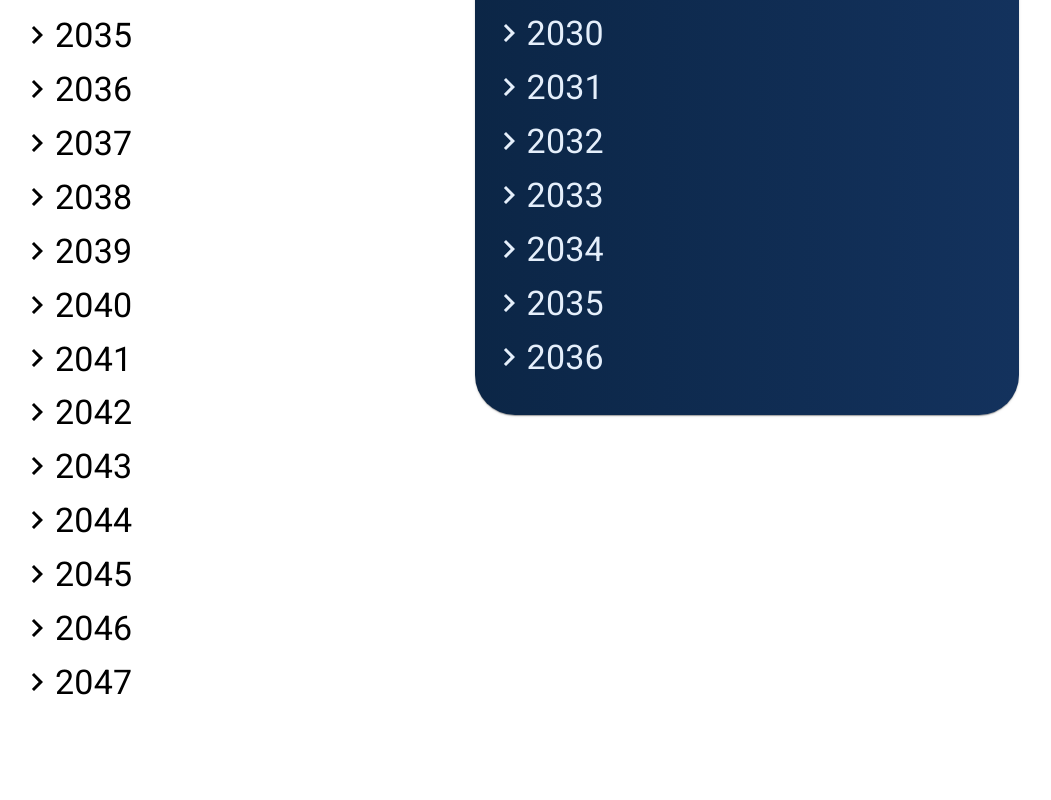
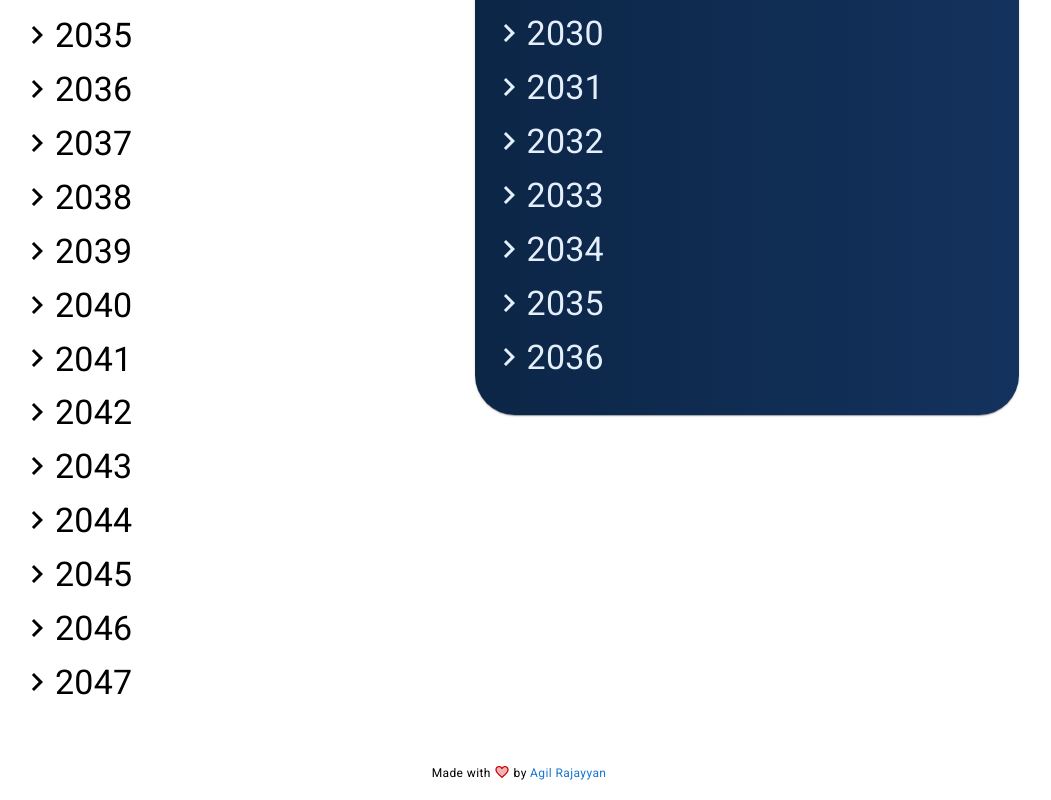
Before and after one commit to agilrajayyan/triminterest, a React (Create React App) app: page / in a window 1280 px wide. Shown: the part 1595-2395 px from the top of the page, without its empty margins (121-1172 px from the left). Before the commit the page ends 2359 px from the top, so only its background shows below. Built offline with nearby package versions, Linux system fonts and the light colour scheme.

Commit message:
Implemented footer

```diff
--- a/src/App.js
+++ b/src/App.js
@@ -3,6 +3,7 @@ import { useState } from 'react';
 import EmiParameters from './components/EmiParameters/EmiParameters';
 import EmiPlans from './components/EmiPlans/EmiPlans';
 import Header from './components/Header/Header';
+import Footer from './components/Footer/Footer';
 import { UserPreferenceContext } from './utils/UserPreferenceContext';
 import classes from './App.module.css';
 
@@ -26,6 +27,7 @@ function App() {
         />
         <EmiPlans emiParams={emiParams} />
       </main>
+      <Footer />
     </UserPreferenceContext.Provider>
   );
 }
--- /dev/null
+++ b/src/components/Footer/Footer.js
@@ -0,0 +1,22 @@
+import { Typography, Link } from '@mui/material';
+import FavoriteTwoToneIcon from '@mui/icons-material/FavoriteTwoTone';
+import classes from './Footer.module.css';
+
+function Footer() {
+  return (
+    <footer className={classes.footer}>
+      <Typography variant="caption" align="center" display="block" gutterBottom>
+        Made with <FavoriteTwoToneIcon className={classes.favourite_icon} /> by
+        <Link
+          href="https://linktr.ee/agilrajayyan"
+          target="_blank"
+          underline="hover"
+        >
+          &nbsp;Agil Rajayyan
+        </Link>
+      </Typography>
+    </footer>
+  );
+}
+
+export default Footer;
--- /dev/null
+++ b/src/components/Footer/Footer.module.css
@@ -0,0 +1,10 @@
+.footer {
+  margin-bottom: 1rem;
+}
+
+.favourite_icon {
+  filter: invert(8%) sepia(94%) saturate(4590%) hue-rotate(348deg)
+    brightness(125%) contrast(127%);
+  font-size: 1rem !important;
+  vertical-align: text-bottom !important;
+}
--- a/src/components/Header/Header.js
+++ b/src/components/Header/Header.js
@@ -131,7 +131,13 @@ function Header(props) {
           onClick={() => setIsDrawerOpen(true)}
         />
       </header>
-      <SwipeableDrawer anchor="right" open={isDrawerOpen} variant="temporary">
+      <SwipeableDrawer
+        anchor="right"
+        open={isDrawerOpen}
+        variant="temporary"
+        onClose={() => setIsDrawerOpen(false)}
+        onOpen={() => setIsDrawerOpen(true)}
+      >
         <Box role="presentation" className={classes.drawer_container}>
           <div className={classes.drawer_title_container}>
             <ArrowBackIcon
```
